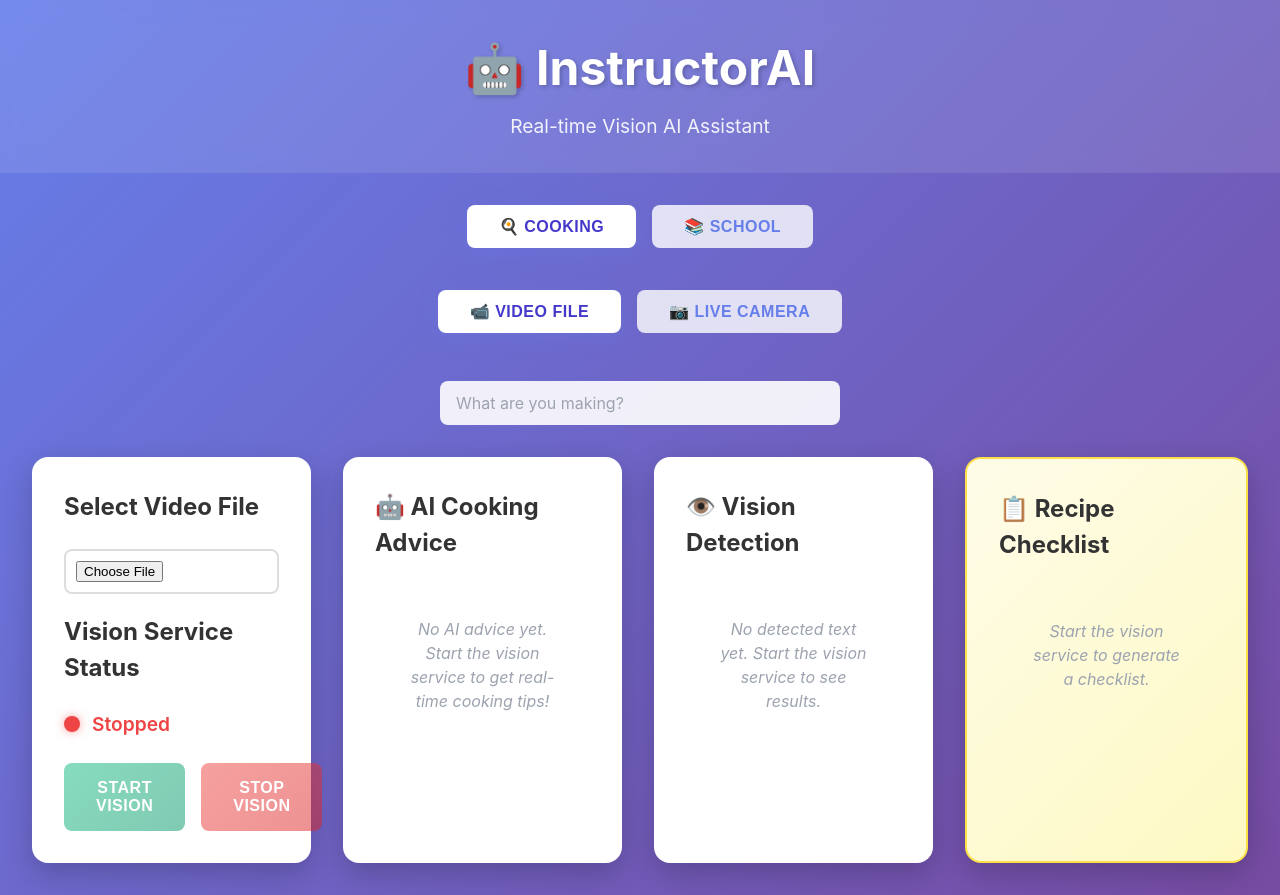
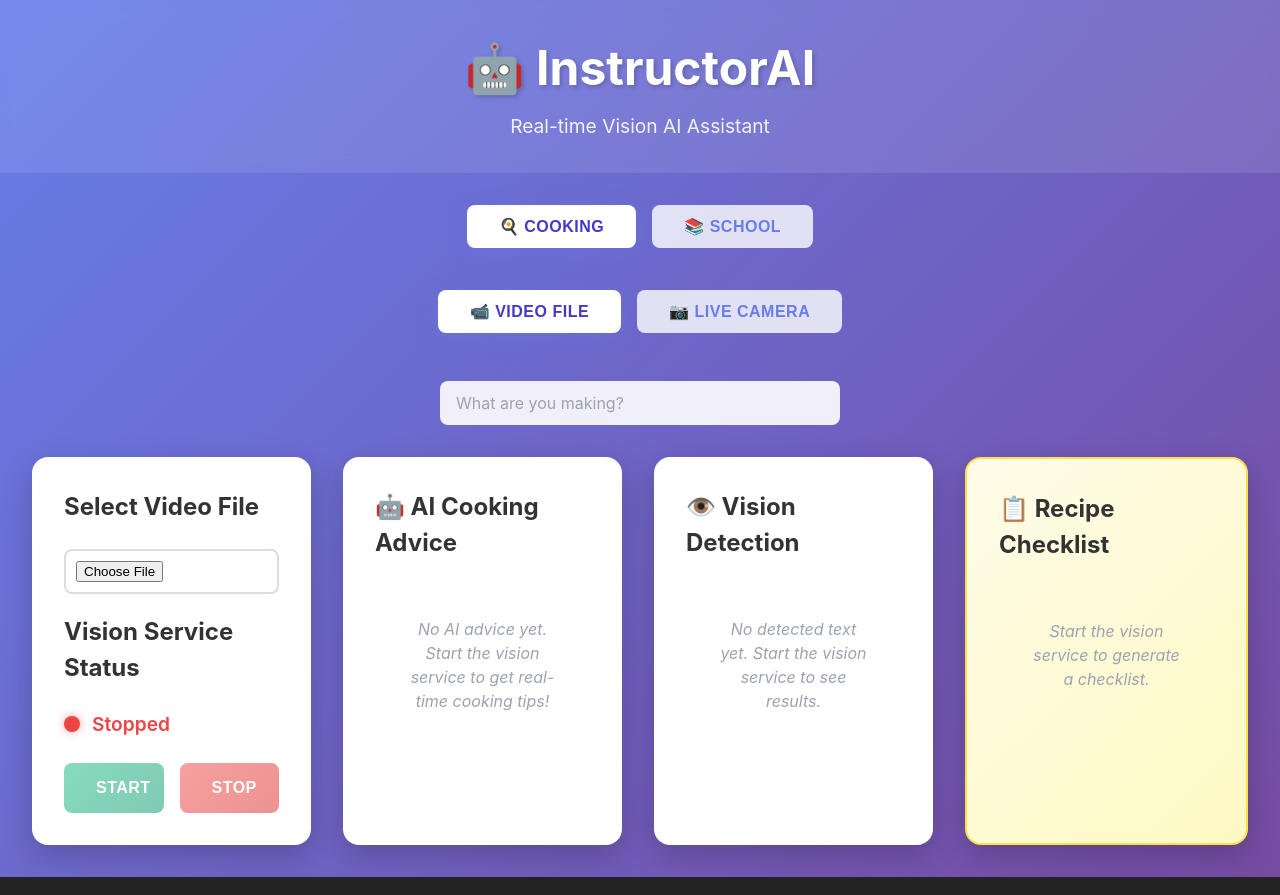
Before and after one commit to j-chen005/cooking-aide, a React (Vite) app in the folder client/: page / in a window 1280 px wide. Built offline with nearby package versions, Linux system fonts and the light colour scheme.

Commit message:
adjust buttons

```diff
--- a/client/src/App.css
+++ b/client/src/App.css
@@ -201,10 +201,12 @@ body {
   display: flex;
   gap: 1rem;
   margin-top: 1.5rem;
+  width: 100%;
 }
 
 .btn {
   flex: 1;
+  min-width: 0;
   padding: 1rem 2rem;
   font-size: 1rem;
   font-weight: 600;
@@ -214,6 +216,7 @@ body {
   transition: all 0.3s ease;
   text-transform: uppercase;
   letter-spacing: 0.5px;
+  text-align: center;
 }
 
 .btn-start {
--- a/client/src/App.tsx
+++ b/client/src/App.tsx
@@ -525,14 +525,14 @@ function App() {
                 disabled={loading || isRunning || (activeTab === 'video' && !videoFile)}
                 className="btn btn-start"
               >
-                {loading ? 'Starting...' : 'Start Vision'}
+                {loading ? 'Starting...' : 'Start'}
               </button>
               <button
                 onClick={handleStop}
                 disabled={loading || !isRunning}
                 className="btn btn-stop"
               >
-                {loading ? 'Stopping...' : 'Stop Vision'}
+                {loading ? 'Stopping...' : 'Stop'}
               </button>
             </div>
           </div>
```
